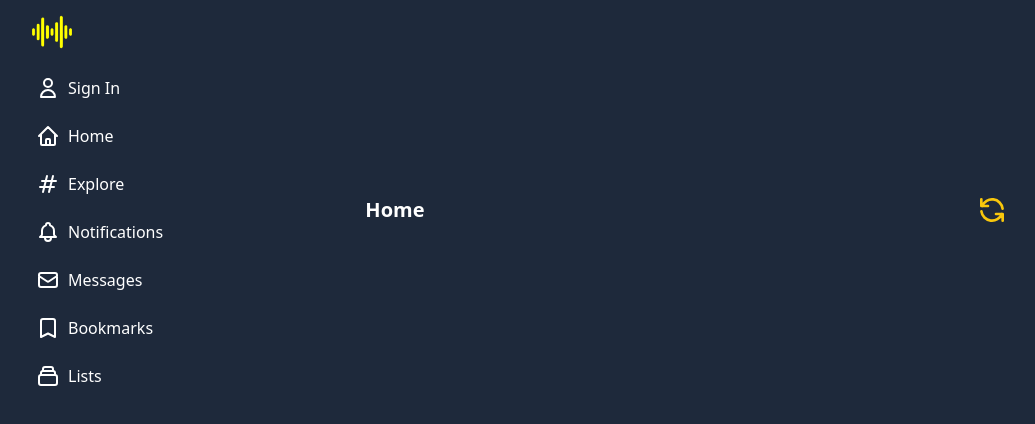
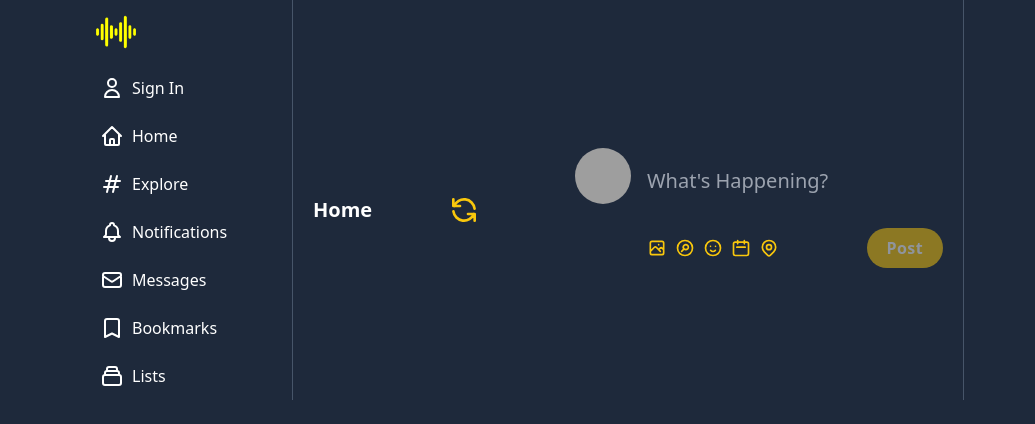
Before and after one commit to akshayg676/speakup, a Next.js app: page / in a window 1280 px wide. Shown: the top 424 px of the page, without its empty margins (124-1159 px from the left). Built offline with nearby package versions, Linux system fonts and the light colour scheme; grey boxes are pictures that could not be loaded.

Commit message:
complete post box UI

```diff
--- a/components/Feed.tsx
+++ b/components/Feed.tsx
@@ -1,11 +1,13 @@
 import { RefreshIcon } from "@heroicons/react/outline";
 import React from "react";
+import PostBox from "./PostBox";
 
 const Feed = () => {
   return (
-    <div className="flex items-center justify-between col-span-6">
+    <div className="flex items-center justify-between col-span-6 border-x border-slate-600">
       <h1 className="p-5 pb-0 text-xl font-bold">Home</h1>
       <RefreshIcon className="h-8 w-8 mr-5 mt-5 cursor-pointer text-matteYellow transition-all duration-500 ease-out hover:rotate-180 active:scale-125" />
+      <PostBox />
     </div>
   );
 };
--- /dev/null
+++ b/components/PostBox.tsx
@@ -0,0 +1,48 @@
+import React, { useState } from "react";
+import {
+  CalendarIcon,
+  EmojiHappyIcon,
+  LocationMarkerIcon,
+  PhotographIcon,
+  SearchCircleIcon,
+} from "@heroicons/react/outline";
+const PostBox = () => {
+  const [input, setInput] = useState<string>("");
+  return (
+    <div className="flex space-x-2 p-5">
+      <img
+        className="mt-4 h-14 w-14 rounded-full object-cover"
+        src="https://links.papareact.com/gll"
+        alt=""
+      />
+      <div className="flex flex-1 items-center pl-2">
+        <form className="flex flex-1 flex-col">
+          <input
+            value={input}
+            onChange={(e) => setInput(e.target.value)}
+            className="bg-inherit h-24 w-full text-xl outline-none placeholder:text-xl"
+            type="text"
+            placeholder="What's Happening?"
+          />
+          <div className="flex items-center">
+            <div className="flex flex-1 space-x-2 text-matteYellow">
+              <PhotographIcon className="h-5 w-5 cursor-pointer transition-transform duration-150 ease-out hover:scale-150" />
+              <SearchCircleIcon className="h-5 w-5 cursor-pointer transition-transform duration-150 ease-out hover:scale-150" />
+              <EmojiHappyIcon className="h-5 w-5 cursor-pointer transition-transform duration-150 ease-out hover:scale-150" />
+              <CalendarIcon className="h-5 w-5 cursor-pointer transition-transform duration-150 ease-out hover:scale-150" />
+              <LocationMarkerIcon className="h-5 w-5 cursor-pointer transition-transform duration-150 ease-out hover:scale-150" />
+            </div>
+            <button
+              disabled={!input}
+              className="px-5 py-2 rounded-full bg-matteYellow font-bold disabled:opacity-50 tracking-wide"
+            >
+              Post
+            </button>
+          </div>
+        </form>
+      </div>
+    </div>
+  );
+};
+
+export default PostBox;
--- a/components/Sidebar.tsx
+++ b/components/Sidebar.tsx
@@ -13,7 +13,7 @@ import logo from "../public/logo1.png";
 import SidebarRow from "./SidebarRow";
 const Sidebar = () => {
   return (
-    <div className="flex flex-col col-span-3 items-center px-4 md:items-start">
+    <div className="flex flex-col col-span-2 items-center px-4 sm:items-start">
       <img className="m-3 h-10 w-10" src={logo.src} alt="" />
       <SidebarRow Icon={UserIcon} title="Sign In" />
       <SidebarRow Icon={HomeIcon} title="Home" />
--- a/components/SidebarRow.tsx
+++ b/components/SidebarRow.tsx
@@ -9,7 +9,7 @@ const SidebarRow = ({ Icon, title }: Props) => {
   return (
     <div className=" group max-w-fit flex cursor-pointer rounded-full px-4 py-3 items-center space-x-2 transition-all duration-200 hover:bg-gray-600 ">
       <Icon className="h-6 w-6 " />
-      <p className="hidden group-hover:text-matteYellow md:inline-flex">
+      <p className="hidden group-hover:text-matteYellow sm:inline-flex ">
         {title}
       </p>
     </div>
--- a/components/index.tsx
+++ b/components/index.tsx
@@ -3,3 +3,4 @@ export { default as Sidebar } from "./Sidebar";
 export { default as SidebarRow } from "./SidebarRow";
 export { default as Feed } from "./Feed";
 export { default as Widget } from "./Widget";
+export { default as PostBox } from "./PostBox";
--- a/pages/index.tsx
+++ b/pages/index.tsx
@@ -4,8 +4,8 @@ import { Feed, Sidebar } from "../components";
 
 const Home: NextPage = () => {
   return (
-    <div className="mx-auto max-h-screen overflow-hidden md:max-w-5xl ">
-      <main className="grid grid-cols-9">
+    <div className="mx-auto max-h-screen overflow-hidden md:max-w-4xl ">
+      <main className="grid grid-cols-8">
         {/* Sidebar */}
         <Sidebar />
         {/* Feed */}
```
